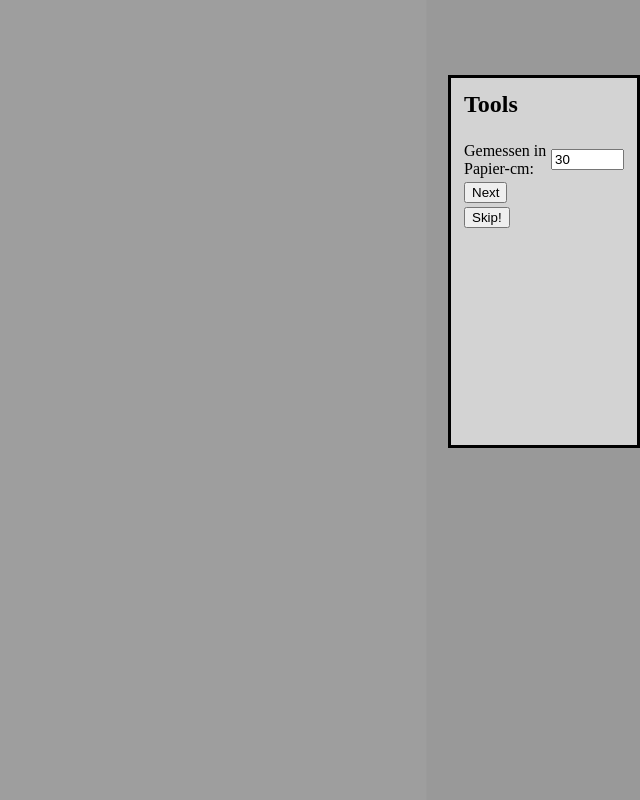
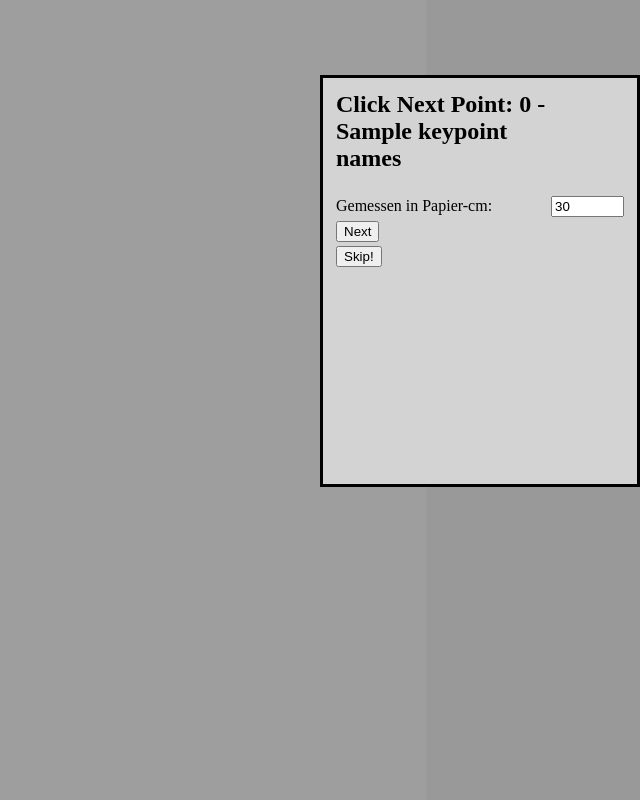
Before and after one commit to imntjempty/multitracker, a Flask app: template app/templates/labeling.html in a window 1280 px wide. Shown: the whole page, without its empty margins (640-1280 px from the left). Run offline with Flask 2, Linux system fonts and the light colour scheme; the template is opened without the code that fills it: most values are stand-ins (such as "Sample title", 1, 10 or a date in 2020).

Commit message:
gui more left. added text label for keypoints. dynamic gui giving order what to click next. sends all keypoints to server

```diff
--- a/app/app.py
+++ b/app/app.py
@@ -26,7 +26,9 @@ db = dbconnection.DatabaseConnection()
 
 @app.route('/get_next_labeling_frame/<project_id>')
 def render_labeling(project_id):
-    video_id = 1
+    video_id = 1#db.get_random_project_video(project_id)
+    print('video_id',video_id)
+
     frames_dir = os.path.join(video.get_frames_dir(video.get_project_dir(video.base_dir_default, project_id), video_id),'train')
     frames = sorted(glob(os.path.join(frames_dir, '*.png')))
     shuffle(frames)
@@ -53,8 +55,10 @@ def get_frame(project_id,video_id,frame_idx):
 def receive_labeling():
     data = request.get_json(silent=True,force=True)
     print('[*] received labeling for frame %i.'%(int(data['frame_idx']) ))
-    print(data)
-    print()
+
+    # save labeling to database
+    db.save_labeling(data)
+
     return json.dumps({'success':True}), 200, {'ContentType':'application/json'}
 
 @app.route('/skip_labeling',methods=["POST"])
--- a/app/static/js/gui.js
+++ b/app/static/js/gui.js
@@ -24,4 +24,10 @@ function init_gui(){
             post(url,package,redirect_next_task);
         }
     };
+
+    update_gui_title();
 }
+
+function update_gui_title(){
+    document.getElementById('gui_title').innerHTML = "Click Next Point: "+num_indiv.toString()+" - "+keypoint_names[cnt_keypoints];
+}
--- a/app/static/js/labeling.js
+++ b/app/static/js/labeling.js
@@ -1,68 +1,77 @@
 
-function get_idx_by_fileid(file_id){
-    for ( let i in files){
-        if(files[i]['id'] == file_id){
-            return i;
-        }
-    }
-}
-
-let transform_style = {
-    anchorFill: 'blue',
-    anchorSize: 20,
-    anchorStroke: 'black',
-    borderStroke: 'black',
-    borderDash: [3, 3],
-    rotateEnabled: false,
-    keepRatio: false
-};
 
 let opacity_disabled = 0.4;
 let opacity_enabled = 0.6;
 
-function append_new_bounding_box(stage,layer,scale,box_typename){
-    /*
-        box_typename in [frame, ruler]
+let circle_stroke_default = 2;
+let circle_stroke_hovered = 4;
+let circle_radius = 10;
 
-        creates new group with colored transparent rectangle
-    */
-    let im = layer.findOne("Image");
-    let lw = im.width(), lh = im.height();
+let stage = null;
 
-    // frame
-    let p = parseInt(0.025 * Math.min(lw,lh));
-    let color = 'blue';
-    let x = p ;
-    let y = p ;
-    width = lw - x - p;
-    height = lh - y - p;
+let num_indiv = 0;
+let cnt_keypoints = 0;
 
-    if(box_typename == 'ruler'){
-        color = 'red';
-        let ss = Math.min(lw,lh);
-        width = parseInt(ss * 0.15);
-        x = lw/2 - width/2;
-        height = parseInt(ss * 0.04);
-        y = 0.95*lh;
+colors = ['red','yellow','blue','green','brown','magenta','cyan','gray','purple','lightblue','lightred'];
+
+function add_keypoint(pos = null){
+    if (pos === null){
+        pos = get_current_mousepos();
+    }
+    let color = colors[num_indiv % colors.length];
+
+    let im = stage.findOne('#image');
+    let layer = stage.findOne('Layer');
+
+    let keypoint = new Konva.Group({
+        id: 'keypoint_' + num_indiv.toString(),
+        draggable: true,
+        x: pos.x,
+        y: pos.y
+    });
+
+    // add tooltip label showing id indiv and keypoint name
+    let label_text = num_indiv.toString() + " - " + keypoint_names[cnt_keypoints];
+    let label = new Konva.Text({
+        x: 1.2 * circle_radius / stage.scaleX(),
+        y: 0,
+        text: label_text,
+        fontSize: 2 * circle_radius / stage.scaleX(),
+        fontFamily: 'Calibri',
+        fill: color
+    });
+    keypoint.add(label);
+
+    // add colored circle
+    let circle = new Konva.Circle({
+        name: "background_circle",
+        radius: circle_radius / stage.scaleX(),
+        fill: color,
+        stroke: 'black',
+        strokeWidth: circle_stroke_default / stage.scaleX(),
+        opacity: 0.3
+    });
+    circle.on('mouseenter',function(){ this.strokeWidth(circle_stroke_hovered / stage.scaleX()); layer.batchDraw(); stage.container().style.cursor = 'pointer';});
+    circle.on('mouseleave',function(){ this.strokeWidth(circle_stroke_default / stage.scaleX()); layer.batchDraw(); stage.container().style.cursor = 'default';});
+    keypoint.add(circle);
+    keypoint.add(new Konva.Circle({
+        radius: 1 / stage.scaleX(),
+        fill: 'black'
+    }));
+
+    layer.add(keypoint);
+
+    cnt_keypoints++;
+    if (cnt_keypoints == keypoint_names.length){
+        cnt_keypoints = 0;
+        num_indiv++;
     }
 
-    let box = new Konva.Group({
-        id: box_typename
-    });
-    box.add(new Konva.Rect({
-        x: x,
-        y: y,
-        width: width,
-        height: height,
-        fill: color,
-        stroke:'black',
-        opacity:opacity_disabled,
-        draggable: true
-    }));
-    return box;
+    // update gui
+    update_gui_title();
+
+    stage.draw();
 }
-
-let stage = null;
 
 function init_fe(){
 
@@ -89,10 +98,10 @@ function init_fe(){
 
         let scale = Math.min(width / im.width(), height / im.height() );
         layer.add(im);
-
-
         stage.add(layer);
         zoom_fit_page(scale);
+
+        im.on("click",function() { add_keypoint(); });
 
         stage.draw();
         layer.draw();
@@ -131,6 +140,14 @@ function zoom(stage,inout,factor = 1.05,ref_point = 0){
     let new_scale = inout==1 ? old_scale * factor : old_scale / factor;
     stage.scale({x:new_scale, y:new_scale});
 
+    stage.find("Circle").each(function(circle){
+        circle.radius(circle.radius() * old_scale / new_scale);
+        circle.strokeWidth(circle.strokeWidth() * old_scale / new_scale);
+    });
+    stage.find("Text").each(function (text){
+        text.fontSize(text.fontSize() * old_scale / new_scale);
+        text.x( 1.2 * stage.findOne(".background_circle").radius() * old_scale / new_scale);
+    });
 
     let new_pos = {
         x: -(mouse_point_to.x - ref_point.x/ new_scale) * new_scale,
@@ -177,9 +194,13 @@ function redirect_next_task(){
 
 function get_labeling_data(){
     let package = {"project_id":project_id,"video_id":video_id,"frame_idx":frame_idx};
-    //package['started_at'] = started_at;
-    //package['ended_at'] = get_now();
 
+    // find all labeled keypoints
+    package['keypoints'] = [];
+    for(let i = 0 ; i < num_indiv; i++){
+        let konva_kp = stage.findOne("#keypoint_" + i.toString());
+        package['keypoints'].push([konva_kp.x(),konva_kp.y()]);
+    }
 
     console.log('[*] sending data',package);
     return package;
--- a/app/templates/labeling.html
+++ b/app/templates/labeling.html
@@ -59,9 +59,9 @@
     <script src="/static/js/util.js"></script>
 </head>
 <body>
-<dialog id="gui" style="position:fixed;top:75px; left:85%; background-color:lightgrey;padding: 10px 10px 10px 10px; z-index:1000001;" open>
+<dialog id="gui" style="position:fixed;top:75px; left:75%; background-color:lightgrey;padding: 10px 10px 10px 10px; z-index:1000001;" open>
     <table>
-    <tr><td><h2>Tools</h2></td></tr>
+    <tr><td><h2 id="gui_title">Click Next Point: 0 - </h2></td></tr>
     <tr>
         <td><div data-tip='Entfernung direkt eingeben (zB "10")'>
             Gemessen in Papier-cm:</div></td>
```
